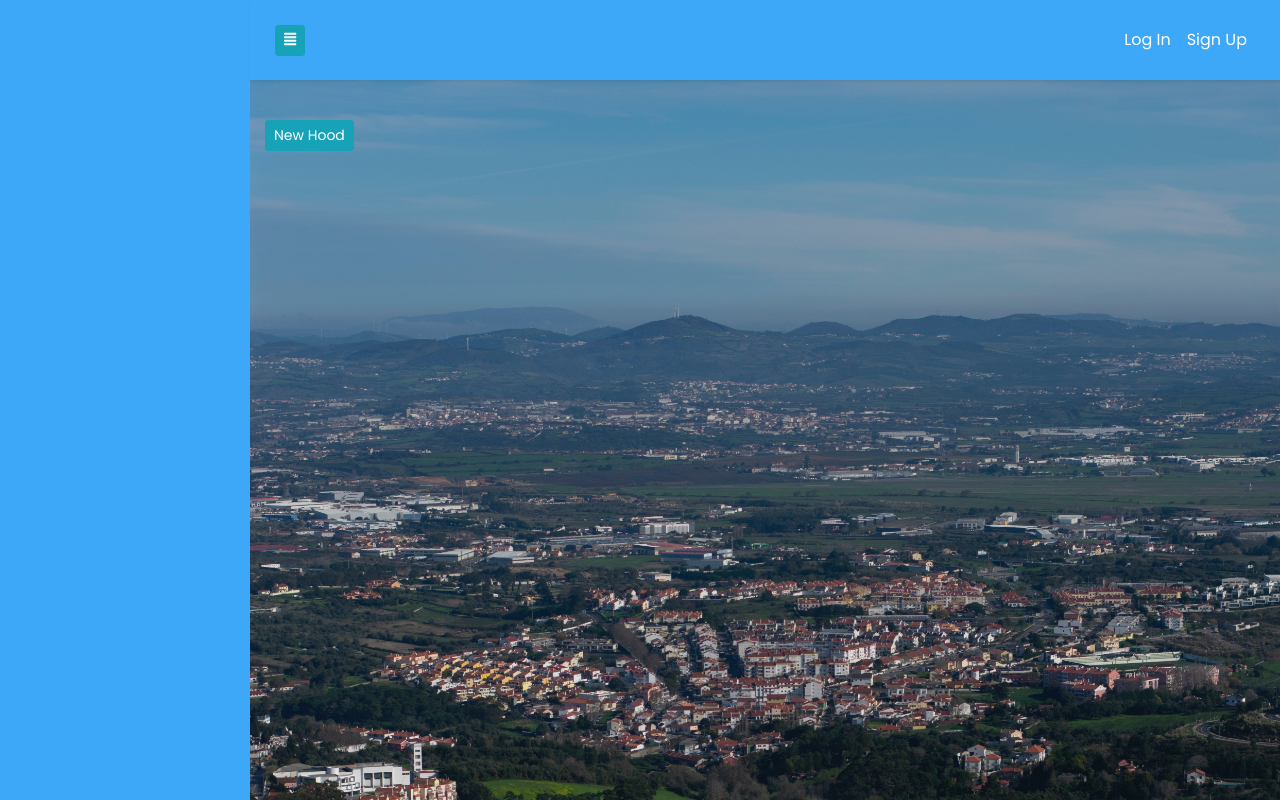
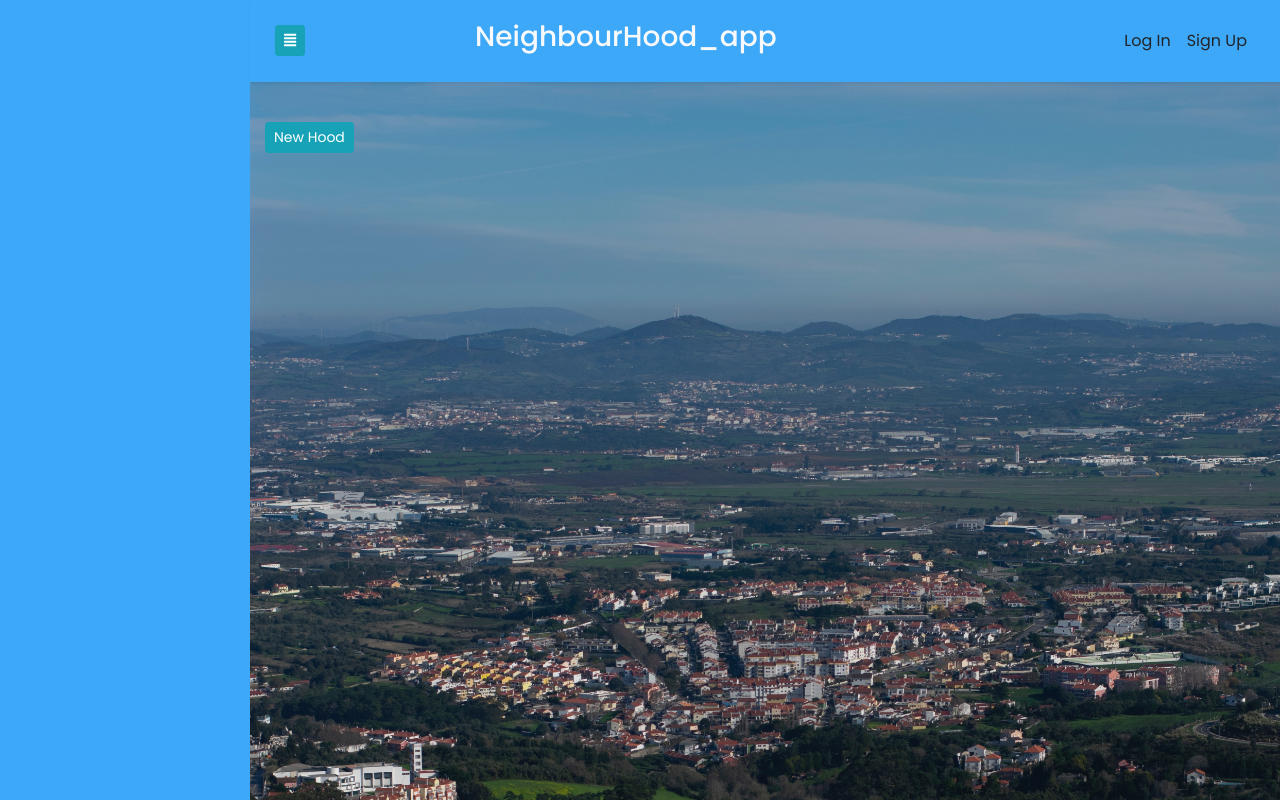
Before and after one commit to Michael-Otieno/nieghborhood_search, a Django app: page /all-hoods/ in a window 1280 px wide. Run offline with Django 3.2, Linux system fonts and the light colour scheme; data that the repository does not hold is empty; some libraries are stand-ins or nearby versions.

Commit message:
update changes

```diff
--- a/neighborhoodapp/templates/navbar.html
+++ b/neighborhoodapp/templates/navbar.html
@@ -1,14 +1,15 @@
 
-            <nav class="navbar navbar-expand-lg navbar-dark">
+            <nav class="navbar navbar-expand-lg navbar-primary">
                 <div class="container-fluid">
                     <button type="button" id="sidebarCollapse" class="btn btn-sm btn-info">
                         <i class="fas fa-align-justify"></i>
                     </button>
-                    <button class="btn btn-dark d-inline-block d-lg-none ml-auto" type="button" data-toggle="collapse" data-target="#navbarSupportedContent" aria-controls="navbarSupportedContent" aria-expanded="false" aria-label="Toggle navigation">
+                    <button class="btn btn-info d-inline-block d-lg-none ml-auto" type="button" data-toggle="collapse" data-target="#navbarSupportedContent" aria-controls="navbarSupportedContent" aria-expanded="false" aria-label="Toggle navigation">
                         <i class="fas fa-align-justify"></i>
                     </button>
 
                     <div class="collapse navbar-collapse" id="navbarSupportedContent">
+                        <h3 class="text-light mx-auto">NeighbourHood_app</h3>
                         <ul class="nav navbar-nav ml-auto">
                             {% if user.is_authenticated %}
                             <li class="nav-item active">
```
